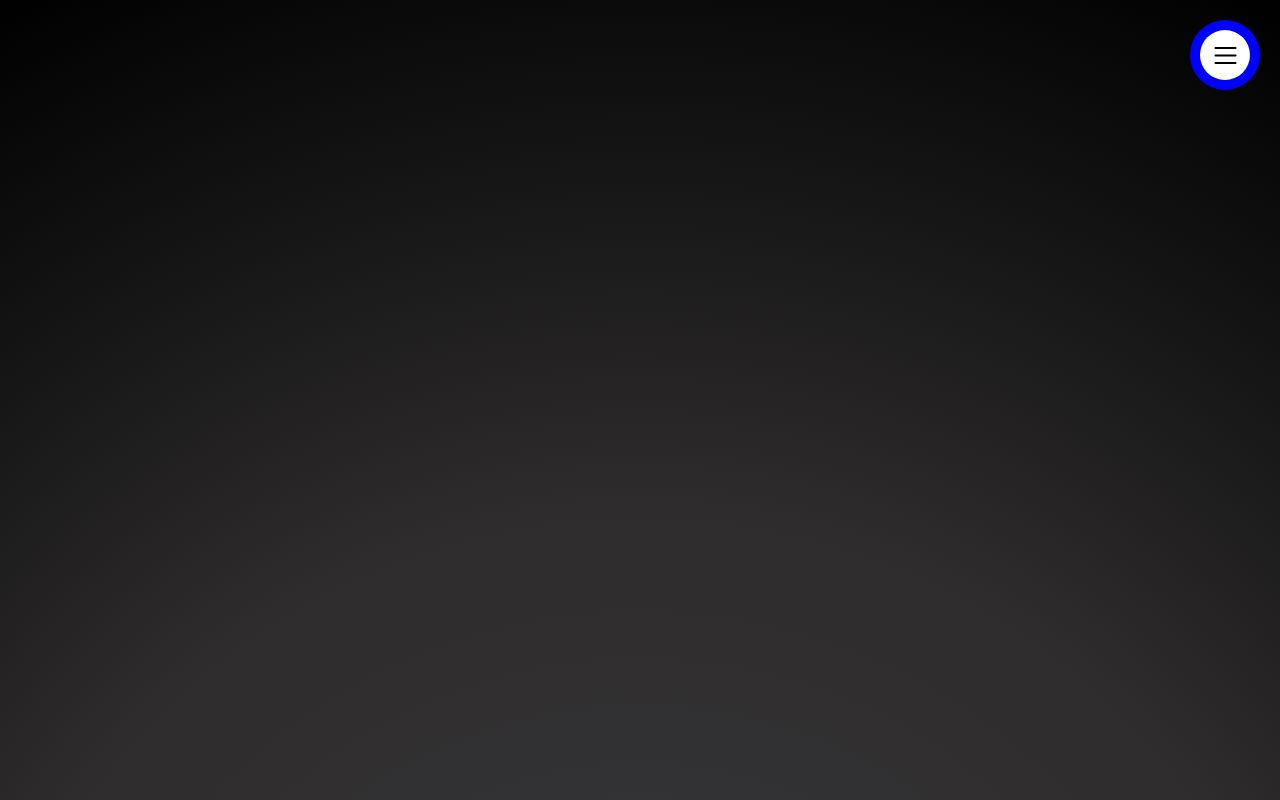
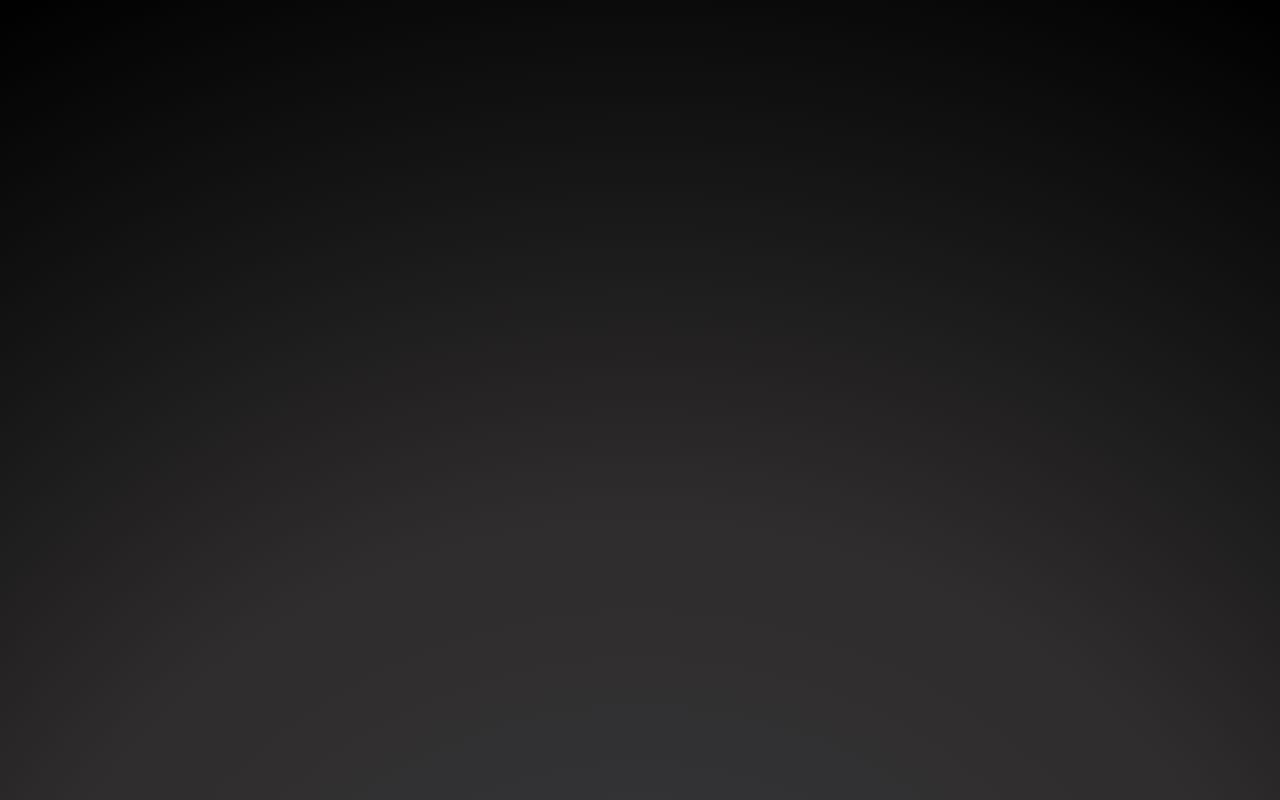
Before and after one commit to Ironessence/portfolio-v2, a React (Create React App) app: page / in a window 1280 px wide. Shown: the top 800 px of the page. Built offline with nearby package versions, Linux system fonts and the light colour scheme.

Commit message:
start from scratch on the nav

```diff
--- a/src/navigation/Navigation.jsx
+++ b/src/navigation/Navigation.jsx
@@ -2,11 +2,7 @@ import React, { useEffect, useState } from "react";
 import '../styles/Navigation.styles.scss';
 import menuClosedIcon from '../assets/menu-closed.png';
 import menuOpenIcon from '../assets/menu-open.png';
-import {motion} from 'framer-motion'
-
-
-
-
+import {AnimatePresence, motion} from 'framer-motion'
 
 const Navigation = () => {
   const [showNav, setShowNav] = useState(true);
@@ -35,19 +31,11 @@ const Navigation = () => {
   }, [lastScrollY]);
 
     return (
-        <motion.div className='nav-wrapper' layout data-menuOpen={menuOpen} onClick={() => setMenuOpen(!menuOpen)} >
-           <motion.div
-           className={showNav ? 'visible-nav' : 'not-visible-nav'}
-           whileTap={{scale: 0.2, transition: {duration: 0.2}}}
-           >
-                <img src={menuOpen ? menuOpenIcon : menuClosedIcon}
-                id='menu-icon'
-                alt='menu-icon'
-                />
 
-            </motion.div>
-            <motion.div layout className='nav-wrapper-open'/>
-        </motion.div>
+           <div className='nav-wrapper'>
+
+            </div>
+
     )
 }
 
--- a/src/styles/Navigation.styles.scss
+++ b/src/styles/Navigation.styles.scss
@@ -1,74 +1,3 @@
 .nav-wrapper {
-    background-color: blue;
-    height: 70px;
-    width: 70px;
-    position: fixed;
-    border-radius: 50%;
-    right: 0;
-    top: 20px;
-    margin-right: 20px;
-    align-items: center;
-    display: flex;
-    justify-content: center;;
-    cursor: pointer;
 
 }
-
-.nav-wrapper[data-menuOpen="true"] {
-    width: 80%;
-    height: 90vh;
-    border-radius: 30px;
-    align-items: flex-start;
-    justify-content: flex-end;
-
-    background-color: blue;
-}
-
-.nav-wrapper-open {
-    background-color: transparent;
-    height: 70px;
-    width: 100%;
-    position: fixed;
-}
-
-.visible-nav {
-    background-color: white;
-    height: 50px;
-    width: 50px;
-    border-radius: 50%;
-    display: flex;
-    align-items: center;
-    justify-content: center;
-
-}
-
-.not-visible-nav {
-   @extend .visible-nav;
-    opacity: 0;
-    transition: 0.7s ease all;
-
-}
-
-.nav-icon-shape {
-    background-color: transparent;
-    width: 20px;
-    height: 20px;
-    border: 2px solid black;
-}
-
-#menu-icon {
-    width: 25px;
-    height: 25px;
-
-}
-
-.menu-icon-on {
-    opacity: 1;
-    transition: 0.7s ease all;
-
-}
-
-.menu-icon-off {
-    opacity: 1;
-    transition: 0.6s ease all;
-}
```
